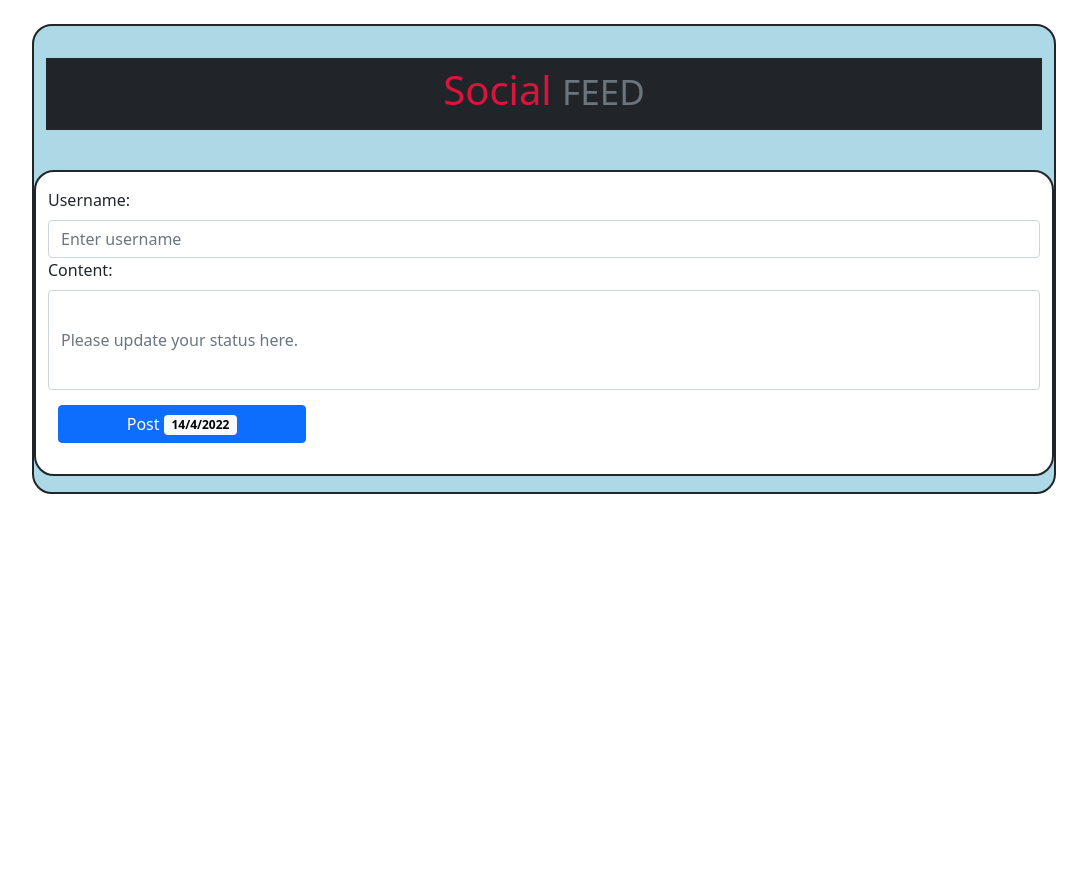
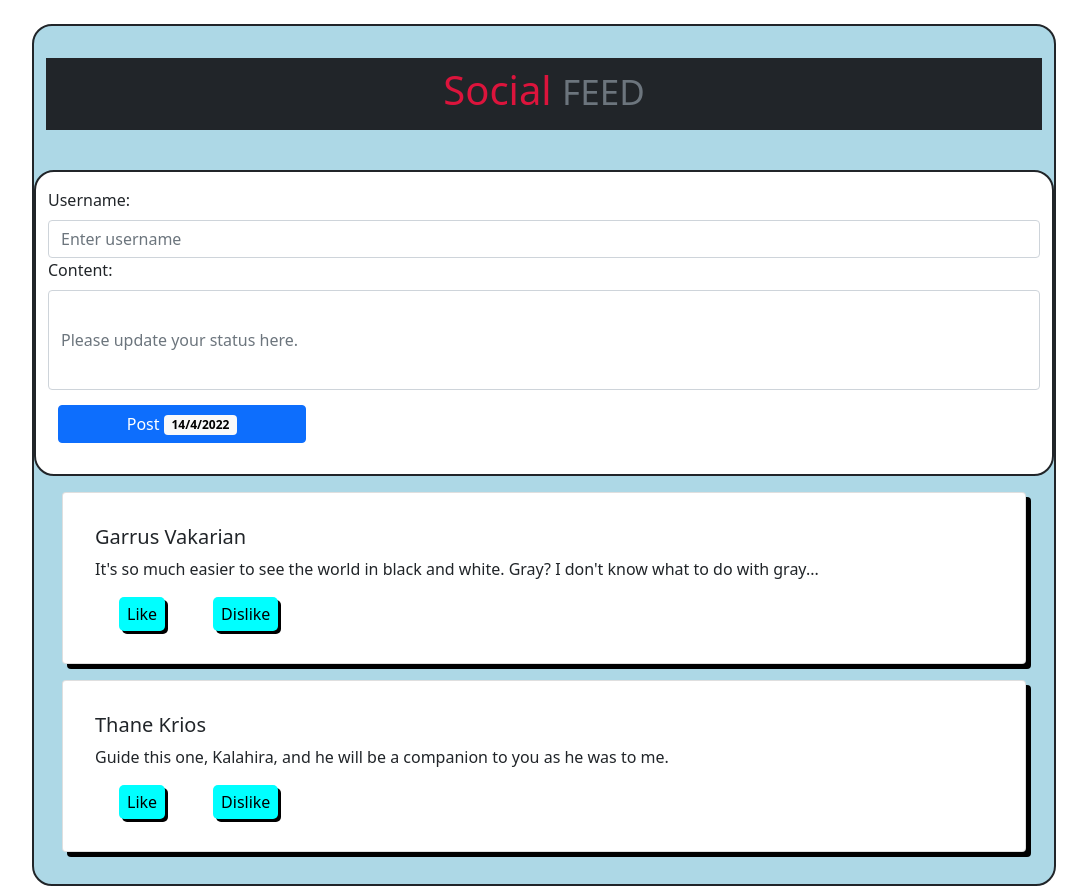
Before and after one commit to dreampoetlee/social_feed, a React (Create React App) app: page / in a window 1280 px wide. Shown: the whole page, without its empty margins (96-1183 px from the left). Before the commit the page ends 800 px from the top, so only its background shows below. Built offline with nearby package versions, Linux system fonts and the light colour scheme.

Commit message:
Created a CustomButton folder and file for the like/dislike buttons + Created the folder and file to display the posts + Added font awesome icons

```diff
--- a/package.json
+++ b/package.json
@@ -3,6 +3,10 @@
   "version": "0.1.0",
   "private": true,
   "dependencies": {
+    "@fortawesome/fontawesome-svg-core": "^6.1.1",
+    "@fortawesome/free-regular-svg-icons": "^6.1.1",
+    "@fortawesome/free-solid-svg-icons": "^6.1.1",
+    "@fortawesome/react-fontawesome": "^0.1.18",
     "@testing-library/jest-dom": "^5.16.4",
     "@testing-library/react": "^13.2.0",
     "@testing-library/user-event": "^13.5.0",
--- a/src/App.js
+++ b/src/App.jsx
@@ -1,8 +1,9 @@
 import React, { useState } from 'react';
+import './App.css';
 import NavBar from './Components/NavBar/NavBar';
-import CreatePost from './Components/CreatePost/CreatePost';
+import CreatePosts from './Components/CreatePosts/CreatePosts';
+import DisplayPosts from './Components/DisplayPosts/DisplayPosts';
 import { Container, Row } from 'react-bootstrap';
-import './App.css';
 
 
 function App() {
@@ -33,11 +34,11 @@ function App() {
       </Row>
 
       <Row>
-        <CreatePost addNewPostProperty={addNewPost}/>
+        <CreatePosts addNewPostProperty={addNewPost}/>
       </Row>
 
       <Row>
-
+        <DisplayPosts parentPosts={posts}/>
       </Row>
     </Container>
   );
--- a/src/Components/CreatePost/CreatePost.jsx
+++ b/src/Components/CreatePosts/CreatePosts.jsx
@@ -1,6 +1,6 @@
 import React, { useState } from 'react';
 import { Container, Form, FormControl, FormGroup, FormLabel } from 'react-bootstrap';
-import './CreatePost.css';
+import './CreatePosts.css';
 
 const CreatePost = (props) => {
   const [userName, setUserName] = useState('');
--- /dev/null
+++ b/src/Components/DisplayPosts/CustomButtons/CustomButtons.css
@@ -0,0 +1,23 @@
+button {
+  color: black;
+  padding: 5px 8px;
+  border: 1px;
+}
+
+.like {
+  background-color: purple;
+  box-shadow: 3px 3px inset;
+  border-radius: 5px;
+}
+
+.dislike {
+  background-color: crimson;
+  box-shadow: 3px 3px inset;
+  border-radius: 5px;
+}
+
+.inactive {
+  background-color: cyan;
+  box-shadow: 3px 3px;
+  border-radius: 5px;
+}
--- /dev/null
+++ b/src/Components/DisplayPosts/CustomButtons/DislikeButton.jsx
@@ -0,0 +1,25 @@
+import React, { useState } from 'react';
+import { Container } from 'react-bootstrap';
+import './CustomButtons.css';
+
+const DislikeButton = (props) => {
+  const [disBttn, setDisBttn] = useState('inactive');
+
+  function handleClick() {
+    if (disBttn === 'inactive') {
+      setDisBttn('dislike')
+    } else {
+      setDisBttn('inactive');
+    }
+  }
+
+  return (
+    <Container>
+      <button className={disBttn} onClick={handleClick}>
+        Dislike
+      </button>
+    </Container>
+  );
+}
+
+export default DislikeButton;
--- /dev/null
+++ b/src/Components/DisplayPosts/CustomButtons/LikeButton.jsx
@@ -0,0 +1,25 @@
+import React, { useState } from 'react';
+import { Container } from 'react-bootstrap';
+import './CustomButtons.css';
+
+const LikeButton = (props) => {
+  const [likeBttn, setLikeBttn] = useState('inactive');
+
+  function handleClick(){
+    if (likeBttn === 'inactive'){
+      setLikeBttn('like')
+    } else {
+      setLikeBttn('inactive');
+    }
+  }
+
+  return (
+   <Container>
+     <button className={likeBttn} onClick={handleClick}>
+        Like
+      </button>
+   </Container>
+  );
+}
+
+export default LikeButton;
--- /dev/null
+++ b/src/Components/DisplayPosts/DisplayPosts.css
@@ -0,0 +1,10 @@
+.post-feed {
+  margin: 1em;
+  padding: 1em;
+  box-shadow: 5px 5px black;
+  border-radius: 25%;
+}
+
+.btn-group {
+  margin-left: auto;
+}
--- /dev/null
+++ b/src/Components/DisplayPosts/DisplayPosts.jsx
@@ -0,0 +1,39 @@
+import React from 'react';
+import { Card, Container } from 'react-bootstrap';
+import DislikeButton from './CustomButtons/DislikeButton';
+import LikeButton from './CustomButtons/LikeButton';
+import './DisplayPosts.css';
+
+
+const DisplayPosts = (props) => {
+  return (
+    <Container>
+      {props.parentPosts.map((el, index) => {
+        return (
+          <Card className='post-feed' key={index}>
+            <Card.Body>
+              <Card.Title>
+                {el.userName}
+              </Card.Title>
+
+              <Card.Text>
+                {el.content}
+              </Card.Text>
+
+              {/* <Card.Date>
+                {el.fullDate}
+              </Card.Date> */}
+
+              <div className='btn-group'>
+                <LikeButton/> <DislikeButton/>
+              </div>
+
+            </Card.Body>
+          </Card>
+        )
+      })}
+    </Container>
+  );
+}
+
+export default DisplayPosts;
```
Also changed, not shown: src/Components/CreatePosts/CreatePosts.css (renamed from src/Components/CreatePost/CreatePost.css), 1 other file (tests, documents, lock files or other folders).
